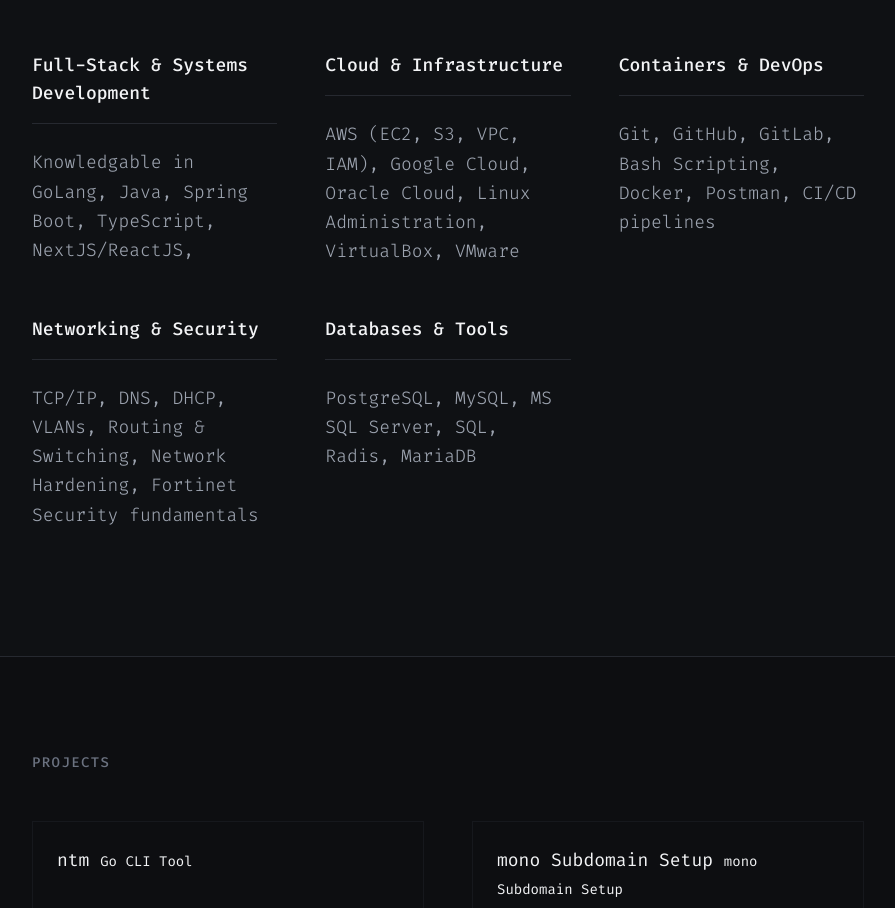
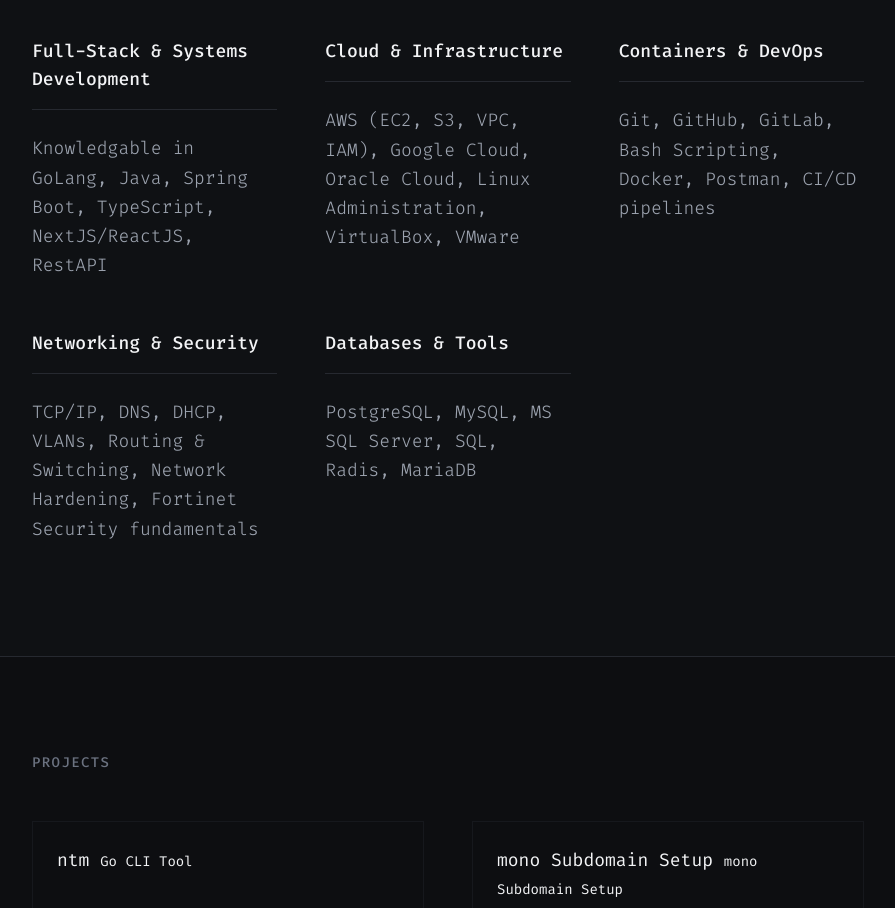
Before and after one commit to khemerak/pavkhemerak.is-a.dev, a React (Vite) app: page /contact in a window 1280 px wide. Shown: the part 2543-3451 px from the top of the page, without its empty margins (320-1215 px from the left). Built offline with nearby package versions, Linux system fonts and the light colour scheme.

Commit message:
Update Skills

```diff
--- a/src/components/Skills.jsx
+++ b/src/components/Skills.jsx
@@ -7,7 +7,7 @@
                 <div>
                     <h4 className="text-md lg:text-lg font-medium text-mono-primary mb-6 border-b border-mono-border pb-4">Full-Stack & Systems Development</h4>
                     <p className="text-base md:text-lg text-mono-secondary leading-relaxed font-light">
-                        Knowledgable in GoLang, Java, Spring Boot, TypeScript, NextJS/ReactJS,
+                        Knowledgable in GoLang, Java, Spring Boot, TypeScript, NextJS/ReactJS, RestAPI
                     </p>
                 </div>
 
```
